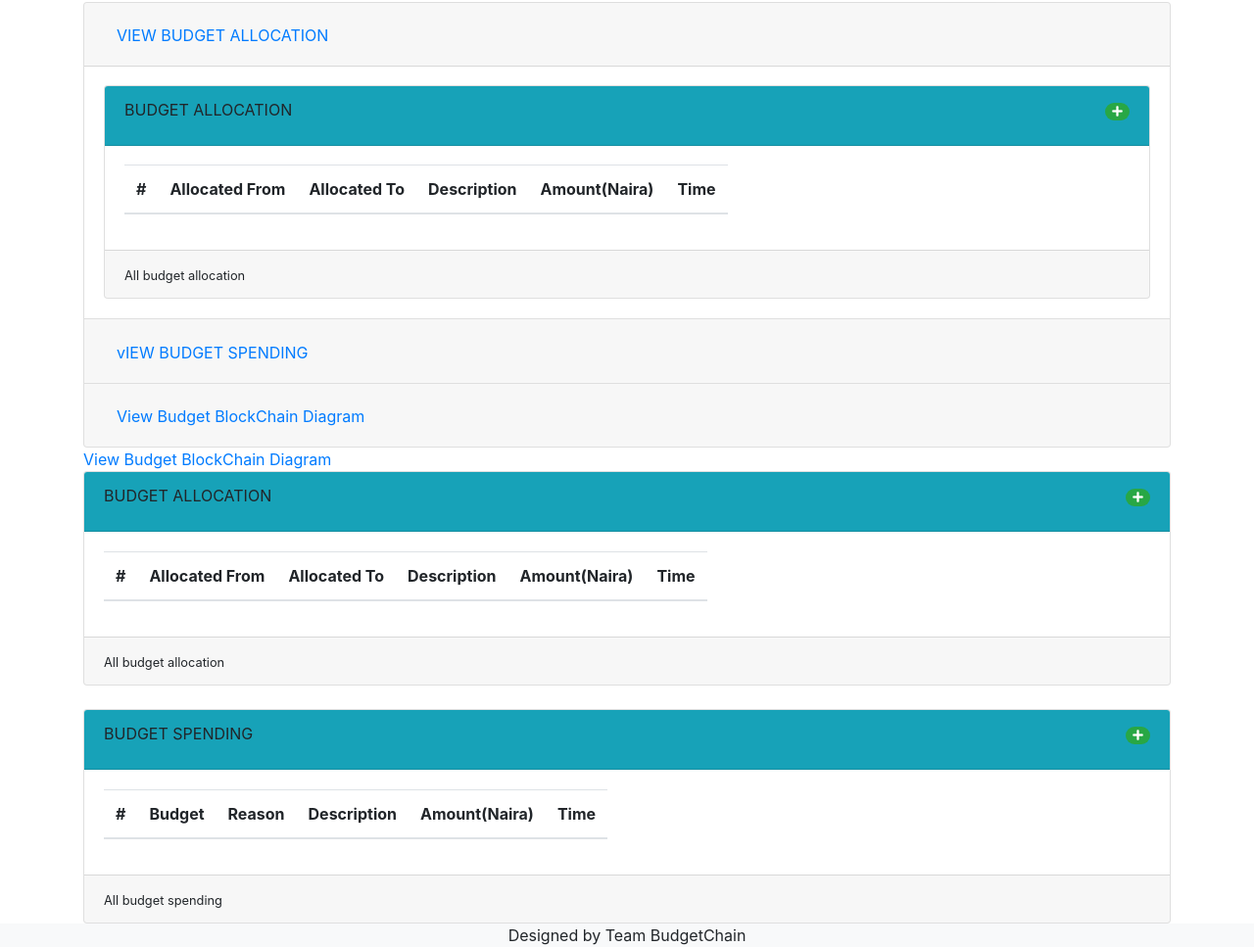
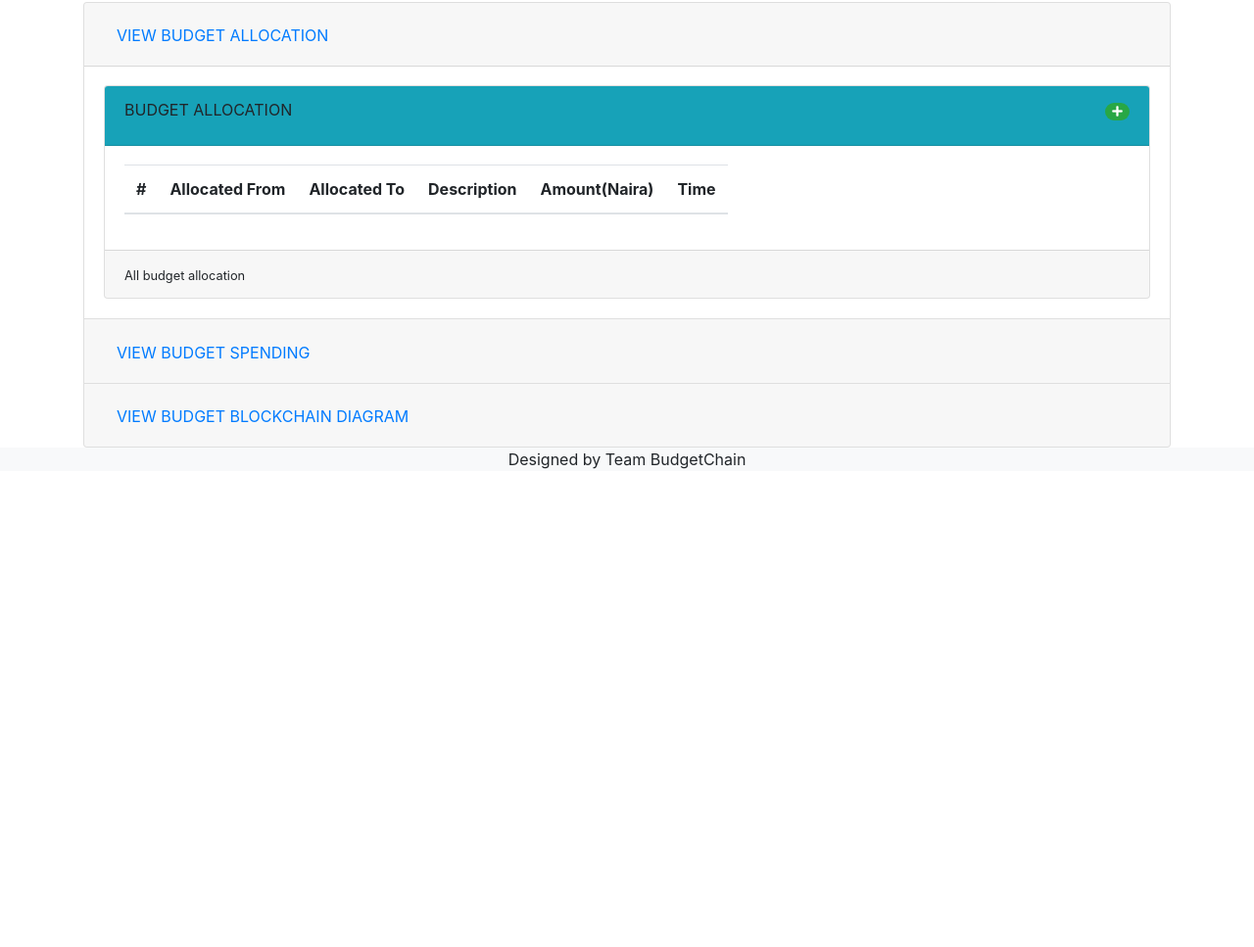
Before and after one commit to ajagabos007/budgetCheck, a plain HTML site: page index.html in a window 1280 px wide. Shown: the part 110-1077 px from the top of the page at 98% size. After the commit the page ends 800 px from the top, so only its background shows below. Drawn offline with nearby package versions, Linux system fonts and the light colour scheme.

Commit message:
Update index.html

```diff
--- a/index.html
+++ b/index.html
@@ -109,7 +109,7 @@
               <div class="card-header" id="headingTwo">
                 <h2 class="mb-0">
                   <button class="btn btn-link collapsed" type="button" data-toggle="collapse" data-target="#collapseTwo" aria-expanded="false" aria-controls="collapseTwo">
-          vIEW BUDGET SPENDING
+                    VIEW BUDGET SPENDING
                   </button>
                 </h2>
               </div>
@@ -152,73 +152,9 @@
             <div class="card">
               <div class="card-header" id="headingThree">
                 <h2 class="mb-0">
-          <a href="budget-blockchain-diagram.html" class="btn btn-link collapsed">View Budget BlockChain Diagram </a>
+                    <a href="budget-blockchain-diagram.html" class="btn btn-link collapsed">VIEW BUDGET BLOCKCHAIN DIAGRAM </a>
                 </h2>
               </div>
-  </div>
-</div>
-          <a href="budget-blockchain-diagram.html">View Budget BlockChain Diagram </a>
-          <br>
-          <div class="card ">
-              <div class="card-header bg-info">
-                  <div class="card-title">
-                         BUDGET ALLOCATION <span class="badge badge-pill badge-danger" id="totalBudget_allocations"></span>
-                        <a href="allocate-budget.html" class="float-right" title="Record Budget Allocation">
-                          <span class="badge badge-pill badge-success" ><i class="fas fa-plus"></i></span>
-                        </a>
-                  </div>
-              </div>
-              <div class="card-body">
-                  <table class="table table-responsive table-striped">
-                    <thead>
-                      <tr>
-                        <th>#</th>
-                        <th>Allocated From</th>
-                        <th>Allocated To</th>
-                        <th>Description</th>
-                        <th>Amount(Naira)</th>
-                        <th>Time</th>
-                      </tr>
-                    </thead>
-                    <tbody id="budget_allocationTableBody">
-
-                    </tbody>
-                  </table>
-              </div>
-              <div class="card-footer">
-                  <small>All budget allocation</small>
-              </div>
-          </div>
-          <br>
-          <div class="card ">
-              <div class="card-header bg-info">
-                  <div class="card-title">
-                        BUDGET SPENDING <span class="badge badge-pill badge-danger" id="totalBudget_spendings"></span>
-                        <a href="spend-budget.html" class="float-right" title="Record Budget Spending">
-                          <span class="badge badge-pill badge-success" ><i class="fas fa-plus"></i></span>
-                        </a>
-
-                  </div>
-              </div>
-              <div class="card-body">
-                  <table class="table table-responsive table-striped">
-                    <thead>
-                      <tr>
-                        <th>#</th>
-                        <th>Budget </th>
-                        <th>Reason</th>
-                        <th>Description</th>
-                        <th>Amount(Naira)</th>
-                        <th>Time</th>
-                      </tr>
-                    </thead>
-                    <tbody id="budget_spendingTBody">
-
-                    </tbody>
-                  </table>
-              </div>
-              <div class="card-footer">
-                  <small>All budget spending</small>
             </div>
           </div>
         </div>
```
Lines whose indentation alone changed are shown as unchanged.
